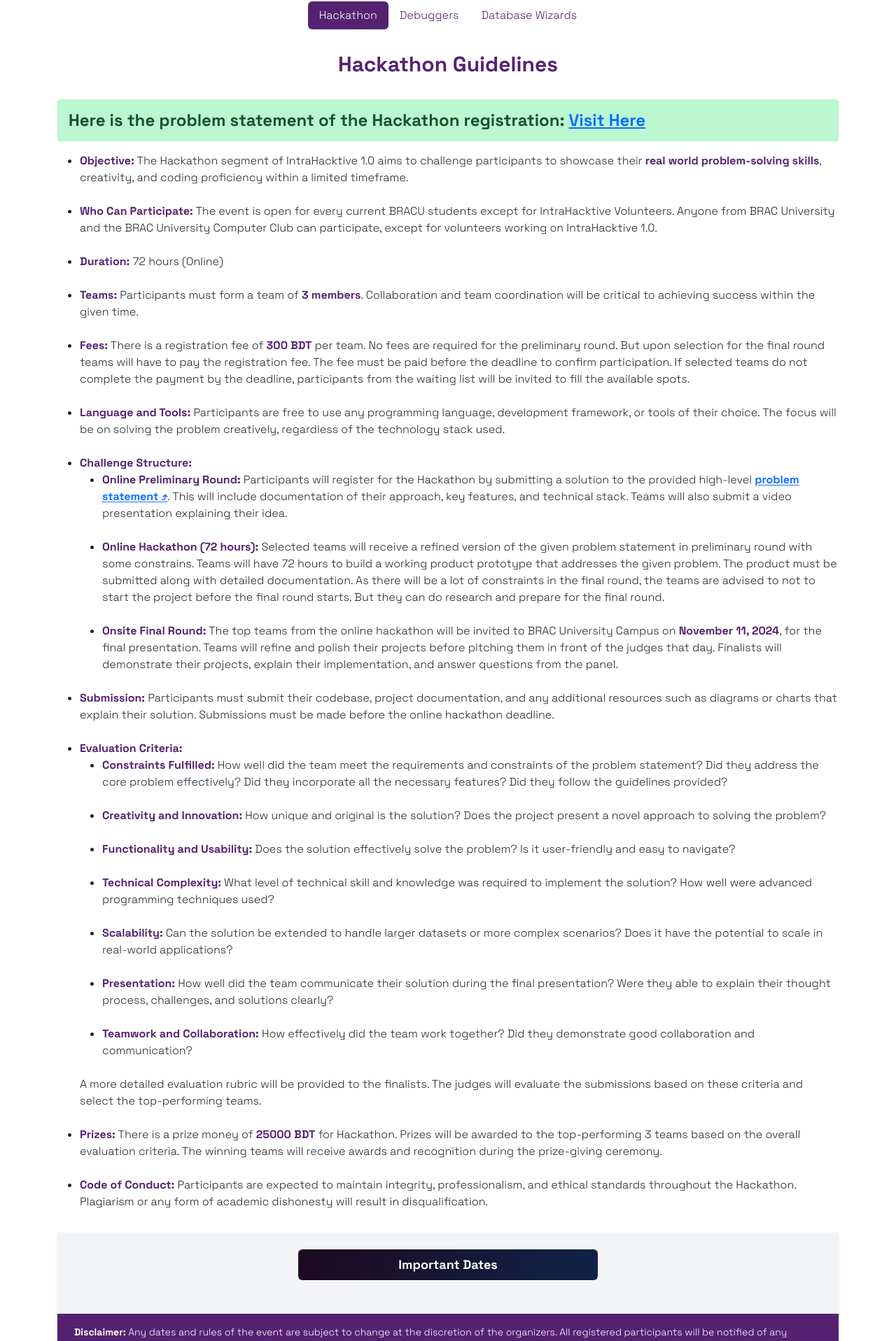
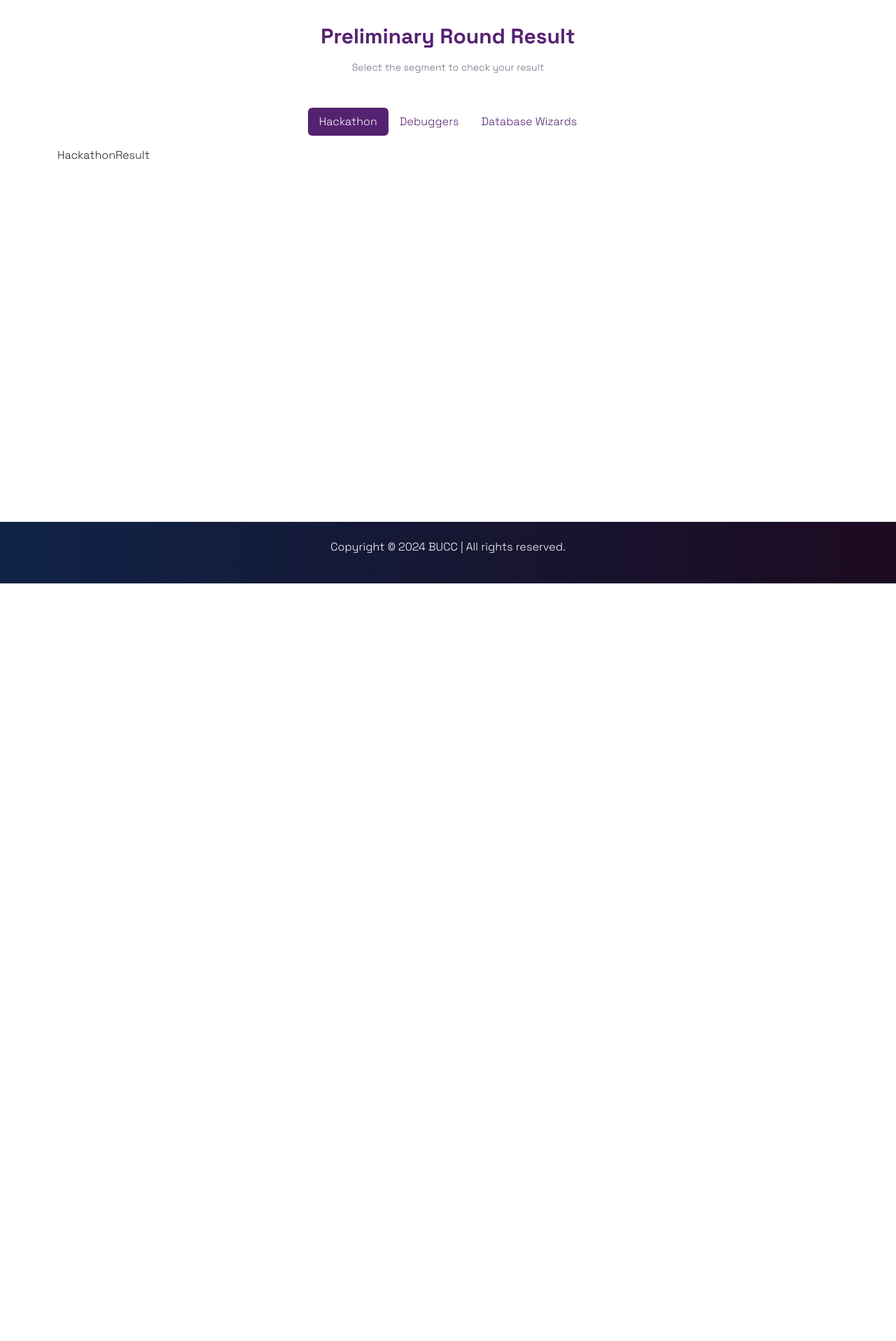
Before and after one commit to buccbracu/intrahacktive1.0-react, a Next.js app: page /results in a window 1280 px wide. Shown: the part 192-2109 px from the top of the page at 70% size. After the commit the page ends 1026 px from the top, so only its background shows below. Built offline with nearby package versions, Linux system fonts and the light colour scheme.

Commit message:
created content components for preliminary round result

```diff
--- a/app/components/results/preliminary-round.tsx
+++ /dev/null
@@ -1,9 +0,0 @@
-import React from 'react'
-
-const PreliminaryRoundResult = () => {
-  return (
-    <div>PreliminaryRoundResult</div>
-  )
-}
-
-export default PreliminaryRoundResult
--- /dev/null
+++ b/app/components/selected-teams/contents/DatabaseWizardResult.tsx
@@ -0,0 +1,9 @@
+import React from 'react'
+
+const DatabaseWizardResult = () => {
+  return (
+    <div>DatabaseWizardResult</div>
+  )
+}
+
+export default DatabaseWizardResult
--- /dev/null
+++ b/app/components/selected-teams/contents/DebuggerResult.tsx
@@ -0,0 +1,9 @@
+import React from 'react'
+
+const DebuggerResult = () => {
+  return (
+    <div>DebuggerResult</div>
+  )
+}
+
+export default DebuggerResult
--- /dev/null
+++ b/app/components/selected-teams/contents/HackathonResult.tsx
@@ -0,0 +1,9 @@
+import React from 'react'
+
+const HackathonResult = () => {
+  return (
+    <div>HackathonResult</div>
+  )
+}
+
+export default HackathonResult
--- a/app/results/page.tsx
+++ b/app/results/page.tsx
@@ -5,7 +5,7 @@ import {
   CollapsibleContent,
   CollapsibleTrigger,
 } from "@/components/ui/collapsible";
-import { importantDates, tabContents, tabItems } from "@/lib/data";
+import { importantDates, resultTabContents, tabContents, tabItems } from "@/lib/data";
 import { useEffect, useState } from "react";
 import ImportantDate from "../components/guidelines/ImportantDate";
 import Tab from "../components/guidelines/tab/Tab";
@@ -45,6 +45,10 @@ export default function ResultsPage() {
   return (
     <>
       <div className="main-container mb-8">
+          <h2 className="text-3xl font-bold text-center primary-color mt-20">
+            Preliminary Round Result
+          </h2>
+          <p className="text-center text-sm mt-3 text-gray-500">Select the segment to check your result</p>
         {/* <!-- Guidelines Content --> */}
         <div className="container mt-5">
           <Tab>
@@ -63,7 +67,7 @@ export default function ResultsPage() {
 
             {/* Tab Content */}
             <TabContents>
-              {tabContents.map((content, i) => (
+              {resultTabContents.map((content, i) => (
                 <TabContent
                   key={i}
                   id={content.id}
@@ -74,67 +78,7 @@ export default function ResultsPage() {
             </TabContents>
           </Tab>
 
-          {/* Important Dates Section */}
-          <div className="mt-8 bg-gray-100 shadow-md">
-            <div className="py-6 px-4 important-dates flex flex-col items-center">
-              <Collapsible className="w-full flex flex-col ">
-                <CollapsibleTrigger className="m-auto mb-4 text-lg font-semibold min-w-[40%] text-white rounded-md px-8 py-2 max-md:text-md">
-                  Important Dates
-                </CollapsibleTrigger>
-                <CollapsibleContent className="CollapsibleContent">
-                  <div className="px-8 mt-8 text-left">
-                    <ul className="list-none pl-0">
-                      {importantDates.map((el, i) => (
-                        <ImportantDate
-                          key={i}
-                          date={el.date}
-                          description={el.description}
-                          label={el.label}
-                        />
-                      ))}
-                    </ul>
-                  </div>
-                </CollapsibleContent>
-              </Collapsible>
 
-              {/* Legacy Collapsible */}
-              {/* <button
-                className="btn btn-primary mb-4 text-md font-semibold w-full md:w-1/3 md:text-lg"
-                data-bs-toggle="collapse"
-                data-bs-target="#importantDatesCollapse"
-                aria-expanded="false"
-                aria-controls="importantDatesCollapse"
-              >
-                Important Dates
-              </button>
-              <div className="w-full">
-                <div
-                  className="collapse px-8 mt-8 text-left"
-                  id="importantDatesCollapse"
-                >
-                  <ul className="list-none pl-0">
-                    {importantDates.map((el, i) => (
-                      <ImportantDate
-                        key={i}
-                        date={el.date}
-                        description={el.description}
-                        label={el.label}
-                      />
-                    ))}
-                  </ul>
-                </div>
-              </div> */}
-            </div>
-            <div className="primary-bg-color px-4 py-3 rounded-md rounded-t-none">
-              <p className="text-sm text-white">
-                <strong>Disclaimer:</strong> Any dates and rules of the event
-                are subject to change at the discretion of the organizers. All
-                registered participants will be notified of any changes via
-                email, communication channels, and updates on the official
-                website.
-              </p>
-            </div>
-          </div>
         </div>
       </div>
     </>
--- a/lib/data.tsx
+++ b/lib/data.tsx
@@ -12,6 +12,9 @@ import {
   ITabContent,
   ITabItem,
 } from "./data.types";
+import HackathonResult from "@/app/components/selected-teams/contents/HackathonResult";
+import DebuggerResult from "@/app/components/selected-teams/contents/DebuggerResult";
+import DatabaseWizardResult from "@/app/components/selected-teams/contents/DatabaseWizardResult";
 
 export const onlinePreliminaryEvents: IOnlinePreliminaryEvents[] = [
   {
@@ -141,6 +144,29 @@ export const tabContents: ITabContent[] = [
   // },
 ];
 
+export const resultTabContents: ITabContent[] = [
+  {
+    id: "pills-hackathon",
+    content: HackathonResult,
+    selected: true,
+  },
+  {
+    id: "pills-debuggers",
+    content: DebuggerResult,
+    selected: false,
+  },
+  {
+    id: "pills-database-wizards",
+    content: DatabaseWizardResult,
+    selected: false,
+  },
+  // {
+  //   id: "pills-cpc",
+  //   content: CPCGuideline,
+  //   selected: false,
+  // },
+];
+
 export const importantDates: IImportantDate[] = [
   {
     label: "Registration begins",
```
